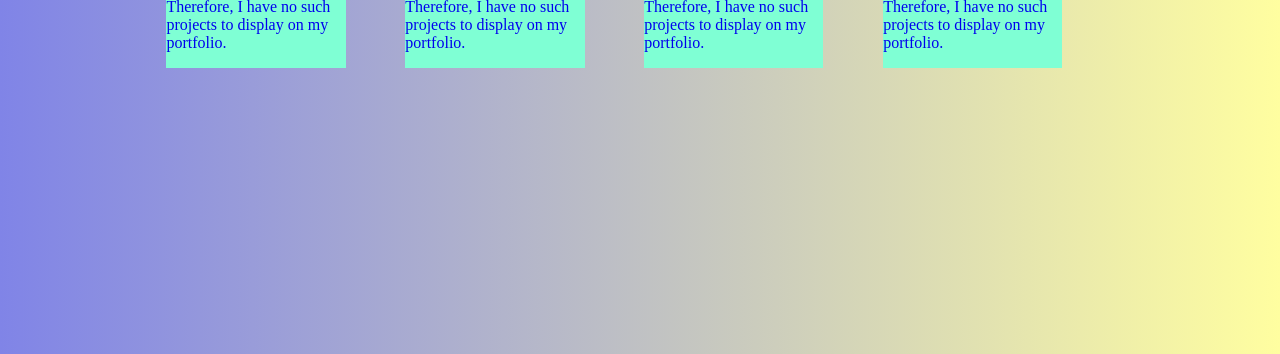
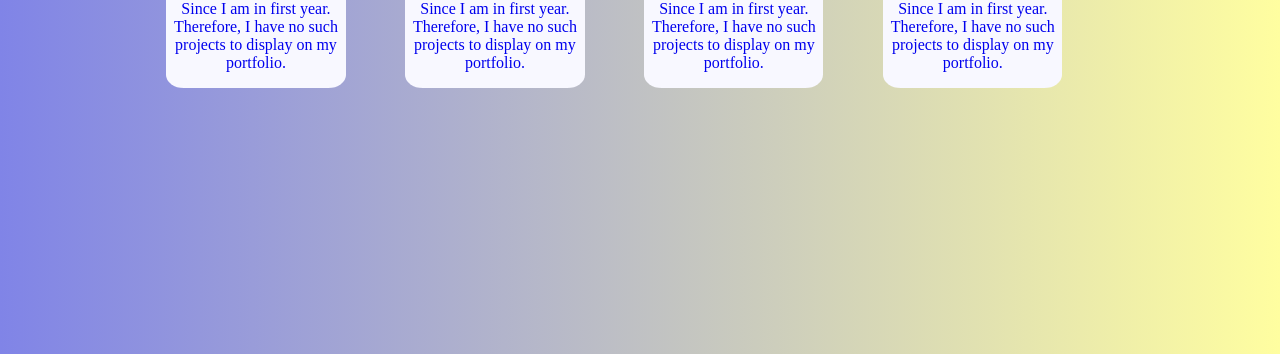
Before and after one commit to krishmanwani/Web-Development-Bootcamp, a plain HTML site: page projects.html in a window 1280 px wide. Shown: the part 446-800 px from the top of the page. Drawn offline with Linux system fonts and the light colour scheme.

Commit message:
Update style1.css

```diff
--- a/style1.css
+++ b/style1.css
@@ -53,8 +53,12 @@ h2{
 .rectangle{
     width: 20%;
     height: 100%;
-    background-color: aquamarine;
+    background-color: ghostwhite ;
+    border-radius: 10%;
+    text-align: center;
+    padding-top: 10px;
 }
+
 .rectangle a{
     text-decoration: none;
 }
```
